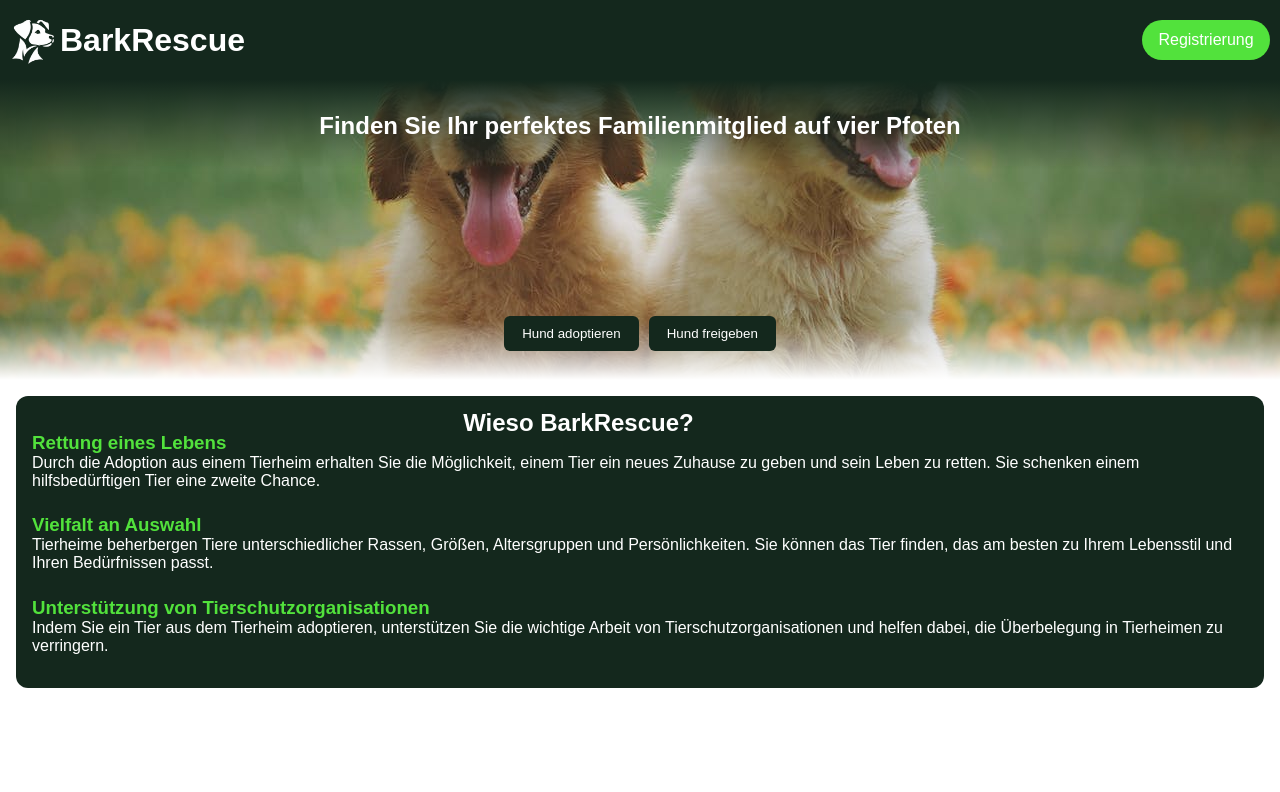
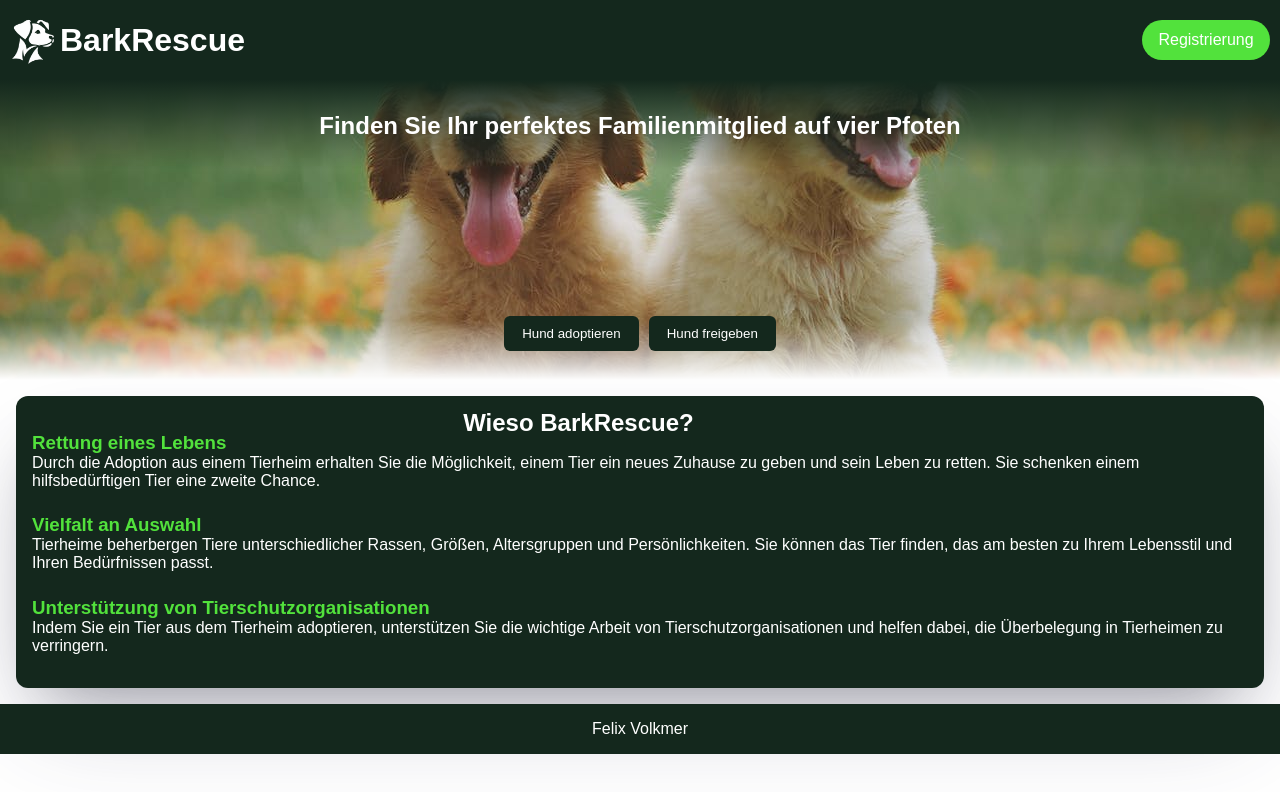
Before and after one commit to nonInfelix/barkrescue, a Nuxt app: page / in a window 1280 px wide. Shown: the top 792 px of the page. Built offline with nearby package versions, Linux system fonts and the light colour scheme; no server answers.

Commit message:
added pinia

```diff
--- a/layouts/default.vue
+++ b/layouts/default.vue
@@ -1,4 +1,5 @@
 <template>
   <HeaderComponent></HeaderComponent>
   <slot />
+  <FooterComponent></FooterComponent>
 </template>
--- a/nuxt.config.ts
+++ b/nuxt.config.ts
@@ -8,6 +8,7 @@ export default defineNuxtConfig({
   modules: [
     "nuxt-icon",
     "@nuxtjs/supabase",
+    "@pinia/nuxt",
     [
       "@nuxtjs/google-fonts",
       {
--- a/package.json
+++ b/package.json
@@ -21,6 +21,11 @@
     "vue-tsc": "^1.8.22"
   },
   "dependencies": {
+    "@pinia/nuxt": "^0.5.1",
+    "pinia": "^2.1.7",
     "sass": "^1.69.5"
+  },
+  "overrides": {
+    "vue": "latest"
   }
 }
--- a/pages/index.vue
+++ b/pages/index.vue
@@ -105,6 +105,8 @@ article.arguments {
   padding: 0.5rem;
   margin: 1rem 1rem;
   border-radius: 12px;
+  box-shadow: rgba(50, 50, 93, 0.25) 0px 50px 100px -20px,
+    rgba(0, 0, 0, 0.3) 0px 30px 60px -30px;
 }
 .s-1 {
   grid-row: 2/2;
```
Also changed, not shown: 1 other file (tests, documents, lock files or other folders).
